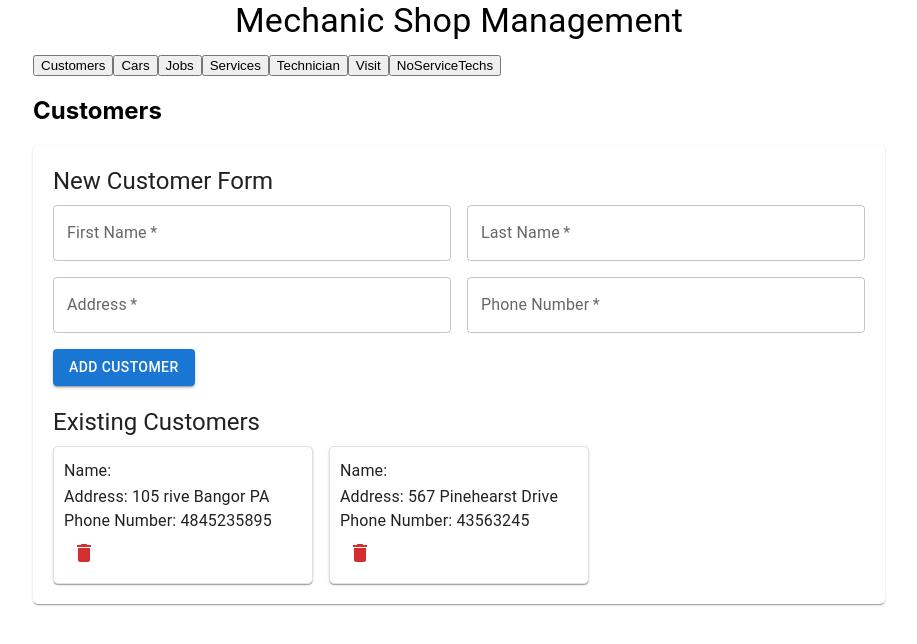
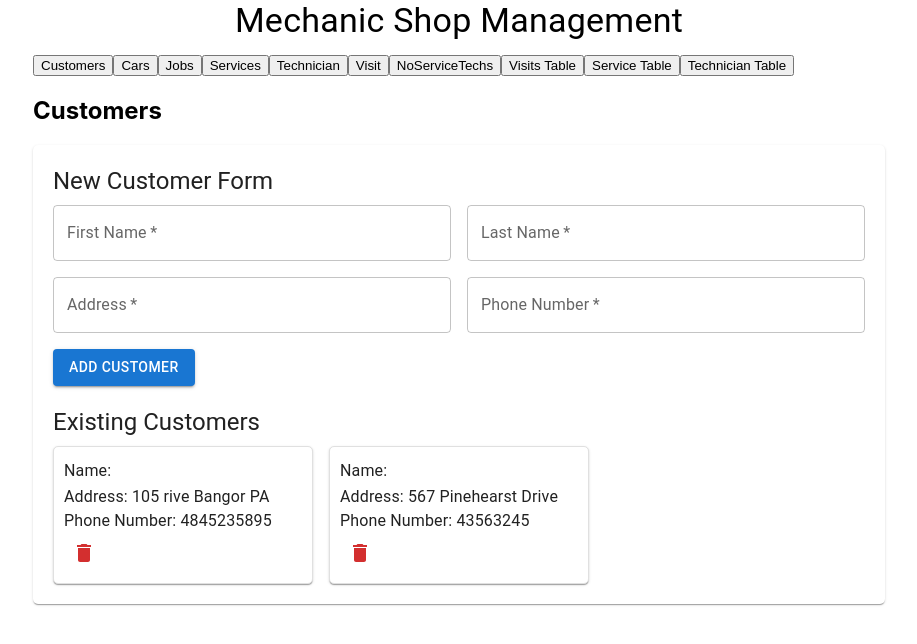
Before and after one commit to WanderingCard/DatabaseFrontend, a React (Create React App) app: page / in a window 1280 px wide. Shown: the top 644 px of the page, without its empty margins (181-1098 px from the left). Built offline with nearby package versions, Linux system fonts and the light colour scheme; data requests are answered from the project's data file.

Commit message:
Structure Example

```diff
--- a/src/App.jsx
+++ b/src/App.jsx
@@ -51,17 +51,38 @@ function App() {
           </div>
         )
       case 'visit':
-        return(
+        return (
           <div>
             <h2>Visit</h2>
             <VisitForm />
           </div>
         )
-        case 'noServiceTechs':
-        return(
+      case 'noServiceTechs':
+        return (
           <div>
             <h2>TechniciansWithoutJobs</h2>
             <TechniciansWithoutJobs />
+          </div>
+        );
+      case 'visitTable':
+        return (
+          <div>
+            <h2>Visits Tables</h2>
+            This would contain the stuff from the PR I just put up, Customer and Date filtering of jobs.
+          </div>
+        );
+      case 'serviceTable':
+        return (
+          <div>
+            <h2>Service Table</h2>
+            Would contain data from Issues 13 and 14, When no Service is selected it should show the data for 14 and when a service is selected it should show the data for 13
+          </div>
+        );
+      case 'technicianTable':
+        return (
+          <div>
+            <h2>Technician Table</h2>
+            Would contain data from Issues 19 (No tech selected) and 15 (Tech selected)
           </div>
         );
       default:
@@ -82,6 +103,9 @@ function App() {
         <button onClick={() => setActiveSection('technician')}>Technician</button>
         <button onClick={() => setActiveSection('visit')}>Visit</button>
         <button onClick={() => setActiveSection('noServiceTechs')}>NoServiceTechs</button>
+        <button onClick={() => setActiveSection('visitTable')}>Visits Table</button>
+        <button onClick={() => setActiveSection('serviceTable')}>Service Table</button>
+        <button onClick={() => setActiveSection('technicianTable')}>Technician Table</button>
       </div>
       {renderSection()}
     </Container>
```
